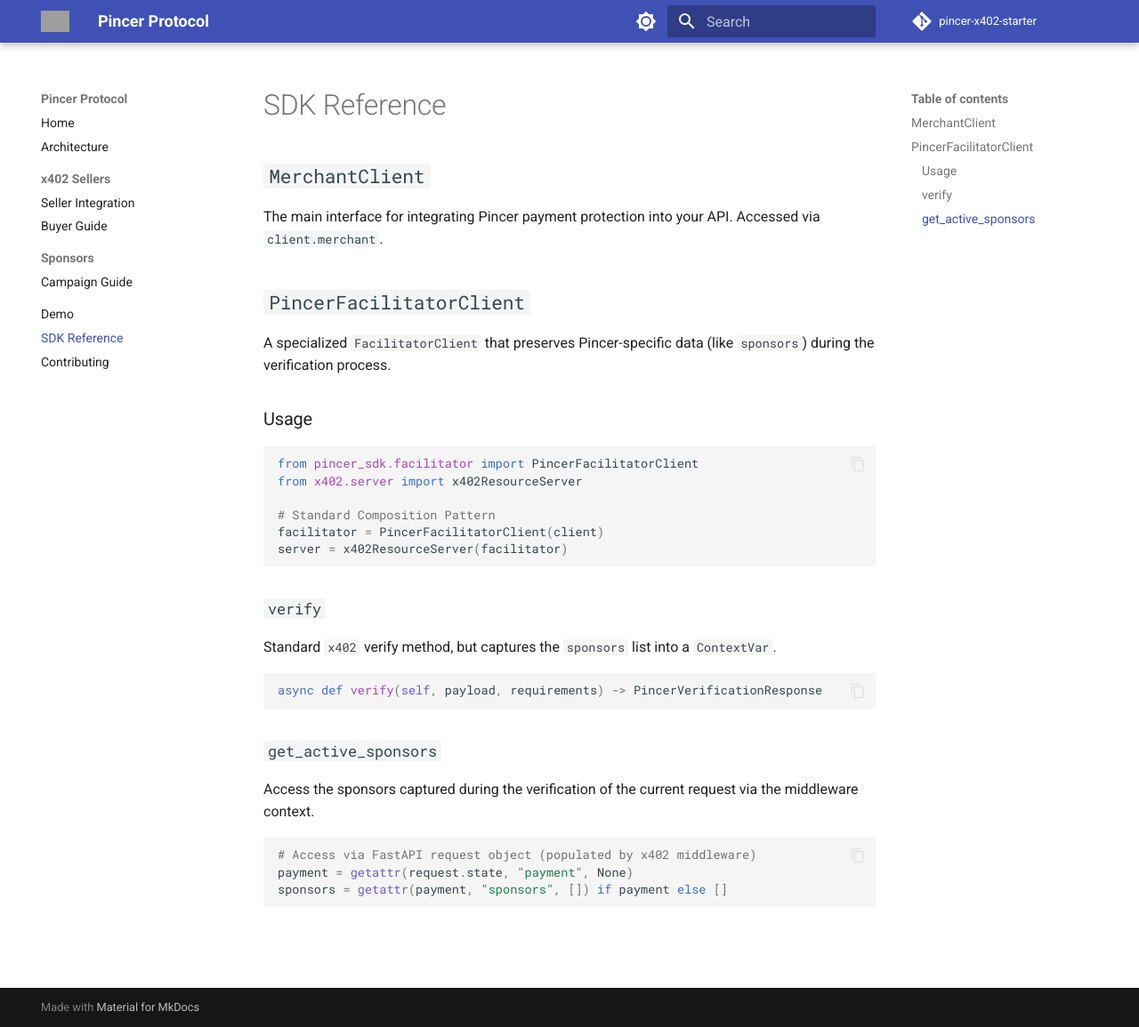
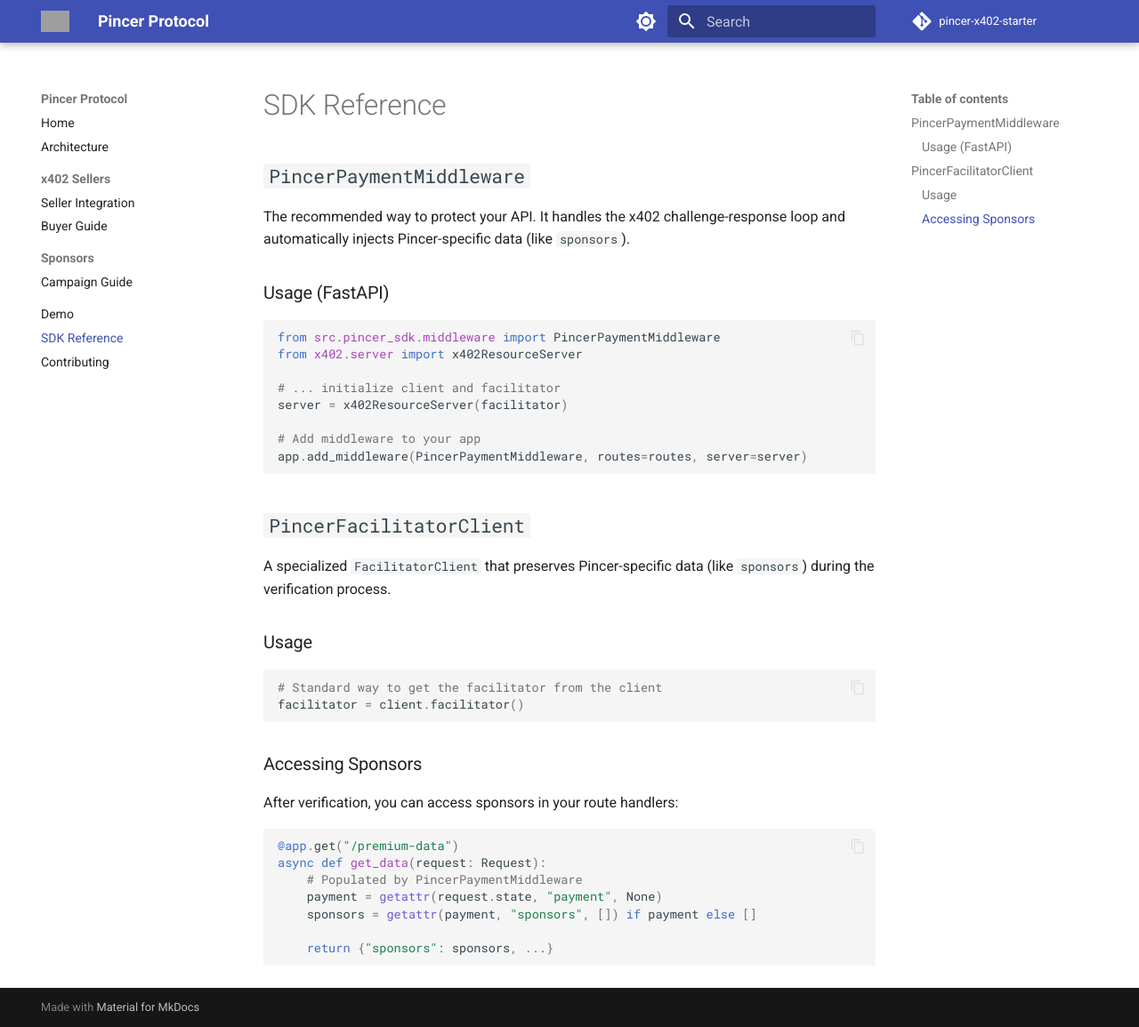
Before and after one commit to pincerclaw/pincer-x402-starter, an MkDocs documentation site: the page built from docs/sdk.md, in a window 1280 px wide and 1155 px high. Shown: the whole window at 89% size. Built offline with MkDocs 1.6.1 and Material for MkDocs 9.7.7, drawn with Linux system fonts in a browser that asks for light colours; comment, search, counter and statistics services are not loaded; grey boxes are pictures that could not be loaded.

Commit message:
feat: Introduce `PincerPaymentMiddleware` for API protection, add SDK CI/CD workflow, and update related documentation and examples.

````diff
--- a/docs/sdk.md
+++ b/docs/sdk.md
@@ -1,8 +1,21 @@
 # SDK Reference
 
-## `MerchantClient`
+## `PincerPaymentMiddleware`
 
-The main interface for integrating Pincer payment protection into your API. Accessed via `client.merchant`.
+The recommended way to protect your API. It handles the x402 challenge-response loop and automatically injects Pincer-specific data (like `sponsors`).
+
+### Usage (FastAPI)
+
+```python
+from src.pincer_sdk.middleware import PincerPaymentMiddleware
+from x402.server import x402ResourceServer
+
+# ... initialize client and facilitator
+server = x402ResourceServer(facilitator)
+
+# Add middleware to your app
+app.add_middleware(PincerPaymentMiddleware, routes=routes, server=server)
+```
 
 ## `PincerFacilitatorClient`
 
@@ -11,28 +24,20 @@ A specialized `FacilitatorClient` that preserves Pincer-specific data (like `spo
 ### Usage
 
 ```python
-from pincer_sdk.facilitator import PincerFacilitatorClient
-from x402.server import x402ResourceServer
-
-# Standard Composition Pattern
-facilitator = PincerFacilitatorClient(client)
-server = x402ResourceServer(facilitator)
+# Standard way to get the facilitator from the client
+facilitator = client.facilitator()
 ```
 
-### `verify`
+### Accessing Sponsors
 
-Standard `x402` verify method, but captures the `sponsors` list into a `ContextVar`.
+After verification, you can access sponsors in your route handlers:
 
 ```python
-async def verify(self, payload, requirements) -> PincerVerificationResponse
+@app.get("/premium-data")
+async def get_data(request: Request):
+    # Populated by PincerPaymentMiddleware
+    payment = getattr(request.state, "payment", None)
+    sponsors = getattr(payment, "sponsors", []) if payment else []
+
+    return {"sponsors": sponsors, ...}
 ```
-
-### `get_active_sponsors`
-
-Access the sponsors captured during the verification of the current request via the middleware context.
-
-```python
-# Access via FastAPI request object (populated by x402 middleware)
-payment = getattr(request.state, "payment", None)
-sponsors = getattr(payment, "sponsors", []) if payment else []
-```
````
Also changed, not shown: README.md (+10 -6 lines), docs/guides/seller.md (+14 -9 lines), docs/guides/sponsor.md (+0 -18 lines), src/pincer_sdk/README.md (+11 -8 lines), 1 other file.
